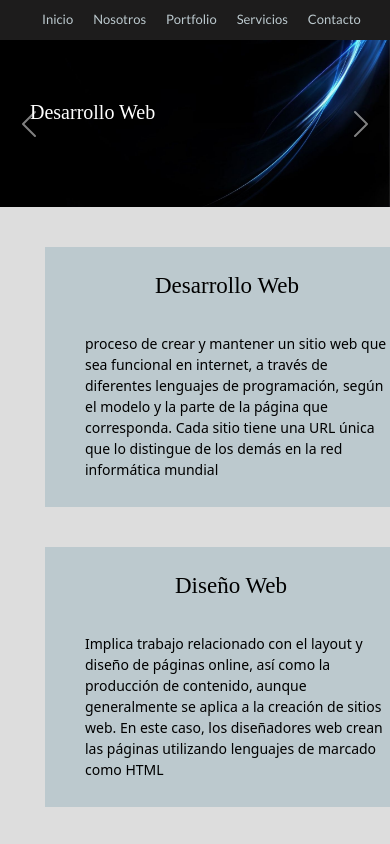
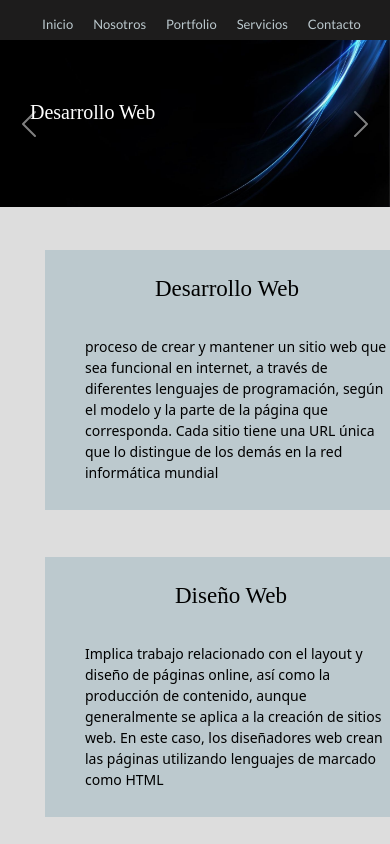
Before and after one commit to cotysanchez/desarrolloweb, a plain HTML site: page index.html in a window 390 px wide. Shown: the top 844 px of the page. Drawn offline with nearby package versions, Linux system fonts and the light colour scheme.

Commit message:
Borrado de Display en Vista Mobile Pagina Index-Home

```diff
--- a/css/styles.css
+++ b/css/styles.css
@@ -495,9 +495,7 @@ padding-top: 90px;
 
 @media (max-width: 480px) {
     header {
-        display: block;
         flex-direction: row;
-
         width: 100%;
         height: 40px;
         background-color: rgb(29, 28, 28);
@@ -506,18 +504,14 @@ padding-top: 90px;
     }
 
     header nav ul {
-        display: block;
-
         width: 100%;
         height: 100%;
         margin: auto;
     }
 
     header nav ul li {
-        display: inline;
         align-items: center;
         justify-content: center;
-
         width: auto;
         height: 100%;
         margin: 0 10px;
@@ -538,7 +532,7 @@ padding-top: 90px;
     }
 
     #grilla {
-        display: block;
+
         width: 100%;
         background-color: rgb(221, 221, 221);
         grid-template-columns: 100%;
@@ -558,7 +552,7 @@ padding-top: 90px;
         grid-template-rows: 1fr 1fr 1fr;
         background-color: rgb(221, 221, 221);
         align-items: center;
-        display: block;
+
     }
 
     #content2 {
@@ -567,7 +561,7 @@ padding-top: 90px;
         grid-template-columns: 1fr;
         grid-template-rows: 1fr 1fr;
         background-color: rgb(29, 28, 28);
-        display: block;
+
     }
 
     #content3 {
@@ -576,7 +570,7 @@ padding-top: 90px;
         grid-template-columns: 1fr;
         grid-template-rows: 1fr;
         background-color: rgb(221, 221, 221);
-        display: block;
+
     }
 
     .props {
```
